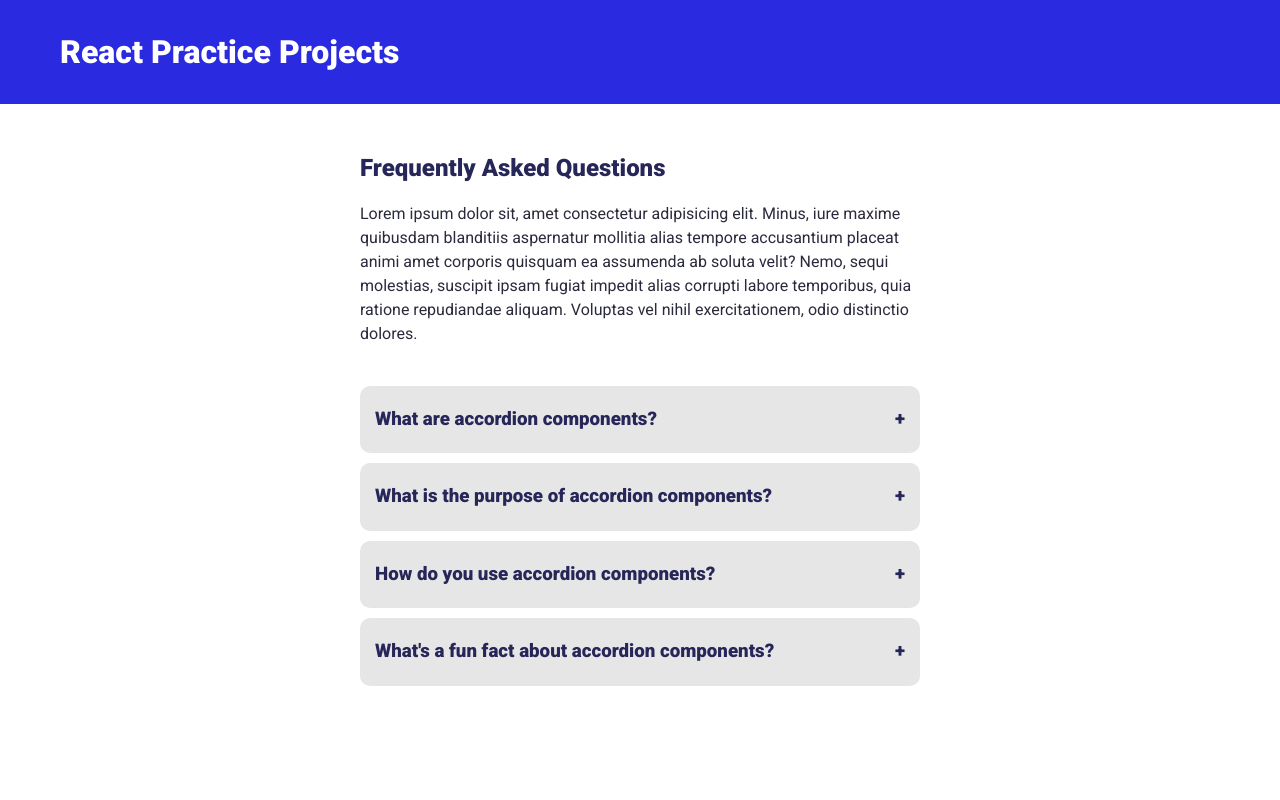
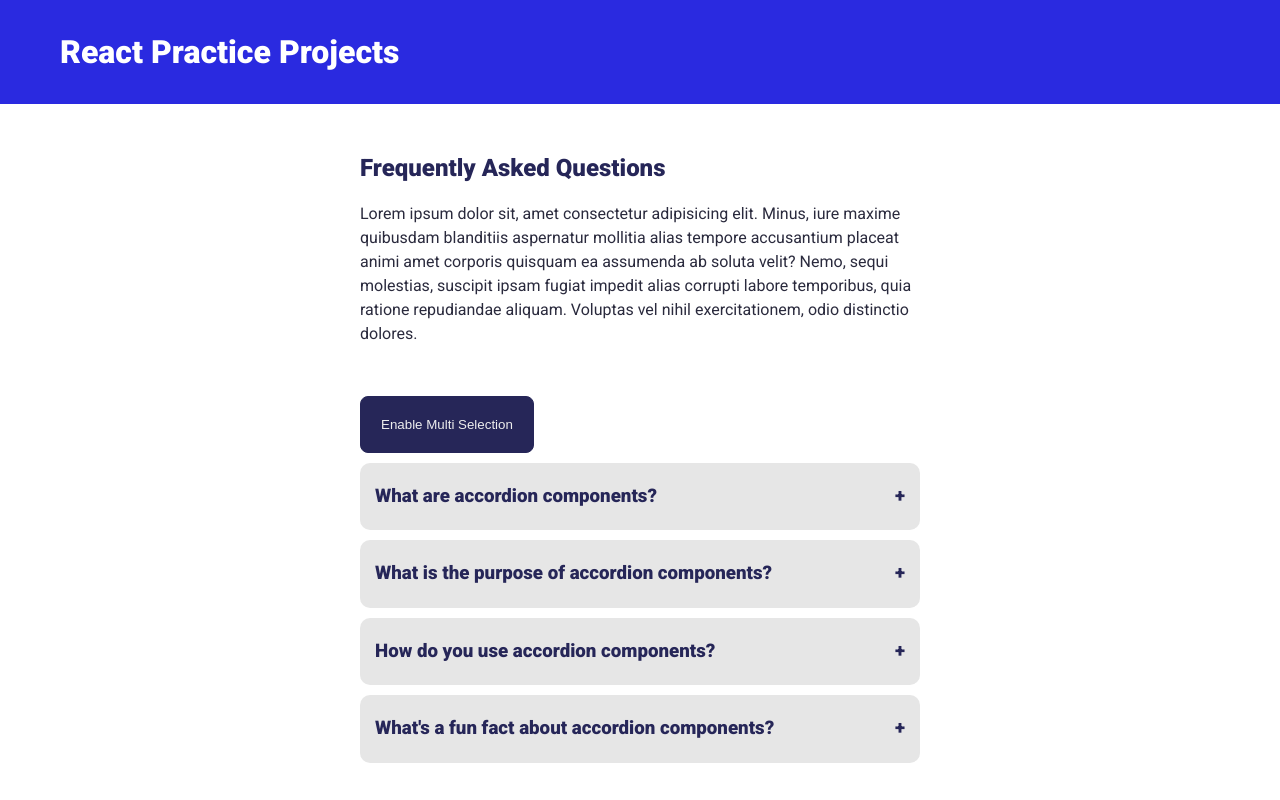
Before and after one commit to leviduncan/react_practice_projects, a React (Vite) app: page / in a window 1280 px wide. Built offline with nearby package versions, Linux system fonts and the light colour scheme.

Commit message:
Create multi selection button

```diff
--- a/src/app.css
+++ b/src/app.css
@@ -99,6 +99,15 @@
 
               padding: 15px;
           }
+
       }
+          button {
+            padding: 20px;
+            margin: 10px 0;
+            border-radius: 8px;
+            border: solid 1px var(--header-color);
+            background: var(--header-color);
+            color: var(--lt-gray)
+          }
 
   }
--- a/src/components/accordian/Accordian.jsx
+++ b/src/components/accordian/Accordian.jsx
@@ -13,6 +13,8 @@ const Accordian = () => {
             <div className="container-sm">
                 <h2>Frequently Asked Questions</h2>
                 <p className="content">Lorem ipsum dolor sit, amet consectetur adipisicing elit. Minus, iure maxime quibusdam blanditiis aspernatur mollitia alias tempore accusantium placeat animi amet corporis quisquam ea assumenda ab soluta velit? Nemo, sequi molestias, suscipit ipsam fugiat impedit alias corrupti labore temporibus, quia ratione repudiandae aliquam. Voluptas vel nihil exercitationem, odio distinctio dolores.</p>
+
+                <button>Enable Multi Selection</button>
 
                 {
                     data && data.length > 0 ?
```
